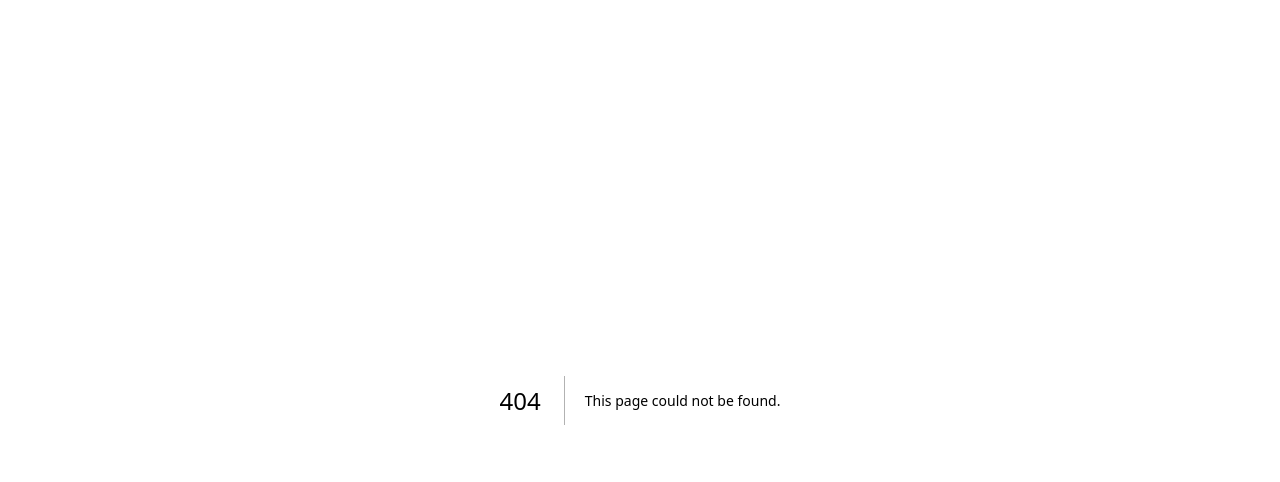
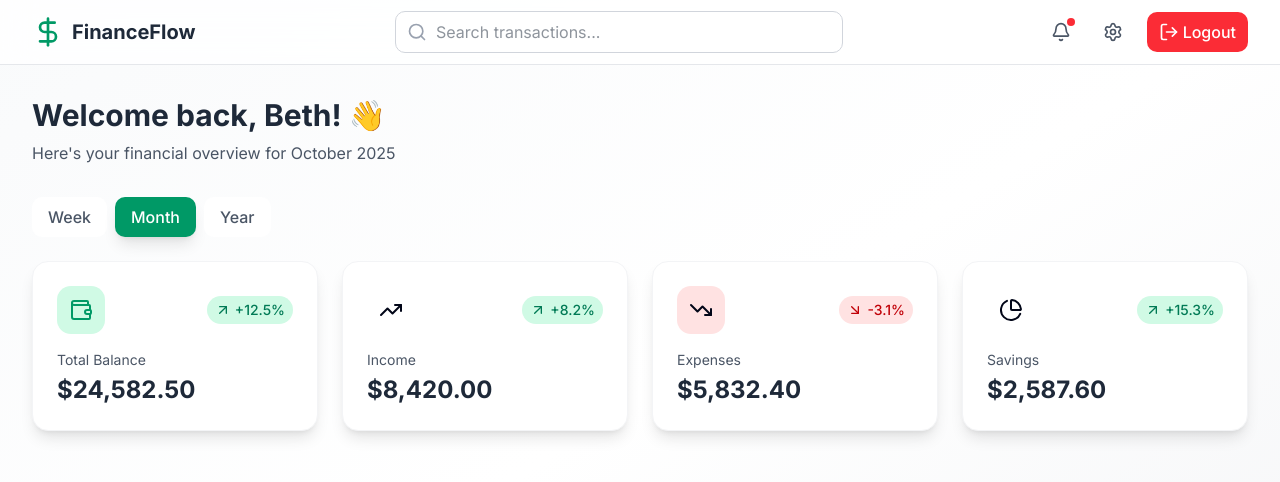
Before and after one commit to owayo-cloud/finance-tracker, a Next.js app in the folder frontend/: page /dashboard in a window 1280 px wide. Before the commit this address had no page. Shown: the top 482 px of the page. Built offline with nearby package versions, Linux system fonts and the light colour scheme; sample sign-in values are in the browser's storage.

Commit message:
added a dummy dashboard page plus a redirect function

```diff
--- /dev/null
+++ b/frontend/app/dashboard/page.tsx
@@ -0,0 +1,271 @@
+"use client";
+import { useState, useEffect } from "react";
+import {
+  DollarSign,
+  TrendingUp,
+  TrendingDown,
+  Wallet,
+  // CreditCard,
+  ArrowUpRight,
+  ArrowDownRight,
+  PieChart,
+  //Calendar,
+  Settings,
+  LogOut,
+  Bell,
+  Search,
+  //Plus,
+  //MoreVertical,
+} from "lucide-react";
+import { useRouter } from "next/navigation";
+
+export default function FinanceDashboard() {
+  const router = useRouter();
+  const [selectedPeriod, setSelectedPeriod] = useState("month");
+
+  // redirect to /auth if not logged in
+  useEffect(() => {
+    const token = localStorage.getItem("access_token");
+    const expiry = localStorage.getItem("token_expiry");
+
+    //no token = redirect
+    if (!token || !expiry || Date.now() / 1000 > Number (expiry)) {
+      localStorage.removeItem("access_token");
+      localStorage.removeItem("token_expiry");
+      window.location.href = "/auth";
+    }
+
+    //check expiry
+    if (expiry) {
+      const expiryTime = parseInt(expiry, 10);
+      const now = Math.floor(Date.now() / 1000);
+
+      // If token expired, clear and redirect
+      if (now >= expiryTime){
+        localStorage.removeItem("access_token");
+        localStorage.removeItem("token_expiry");
+        router.push("/auth");
+        return;
+      }
+    }
+  }, [router]);
+
+  // logout function
+  const handleLogout = () => {
+    localStorage.removeItem("access_token");
+    router.push("/auth"); // instant redirect
+  };
+
+  // Sample data
+  const stats = [
+    {
+      title: "Total Balance",
+      value: "$24,582.50",
+      change: "+12.5%",
+      trend: "up",
+      icon: Wallet,
+      color: "emerald",
+    },
+    {
+      title: "Income",
+      value: "$8,420.00",
+      change: "+8.2%",
+      trend: "up",
+      icon: TrendingUp,
+      color: "blue",
+    },
+    {
+      title: "Expenses",
+      value: "$5,832.40",
+      change: "-3.1%",
+      trend: "down",
+      icon: TrendingDown,
+      color: "red",
+    },
+    {
+      title: "Savings",
+      value: "$2,587.60",
+      change: "+15.3%",
+      trend: "up",
+      icon: PieChart,
+      color: "purple",
+    },
+  ];
+
+  // const recentTransactions = [
+  //   {
+  //     id: 1,
+  //     name: "Salary Payment",
+  //     category: "Income",
+  //     amount: "+$4,200.00",
+  //     date: "Oct 13, 2025",
+  //     type: "income",
+  //     icon: "💼",
+  //   },
+  //   {
+  //     id: 2,
+  //     name: "Grocery Shopping",
+  //     category: "Food & Dining",
+  //     amount: "-$152.30",
+  //     date: "Oct 12, 2025",
+  //     type: "expense",
+  //     icon: "🛒",
+  //   },
+  //   {
+  //     id: 3,
+  //     name: "Netflix Subscription",
+  //     category: "Entertainment",
+  //     amount: "-$15.99",
+  //     date: "Oct 11, 2025",
+  //     type: "expense",
+  //     icon: "🎬",
+  //   },
+  //   {
+  //     id: 4,
+  //     name: "Freelance Project",
+  //     category: "Income",
+  //     amount: "+$850.00",
+  //     date: "Oct 10, 2025",
+  //     type: "income",
+  //     icon: "💻",
+  //   },
+  //   {
+  //     id: 5,
+  //     name: "Electric Bill",
+  //     category: "Utilities",
+  //     amount: "-$89.50",
+  //     date: "Oct 9, 2025",
+  //     type: "expense",
+  //     icon: "⚡",
+  //   },
+  // ];
+
+  // const accounts = [
+  //   { name: "Main Wallet", balance: "$12,450.00", icon: "💳", color: "bg-emerald-500" },
+  //   { name: "Savings", balance: "$8,920.50", icon: "💰", color: "bg-blue-500" },
+  //   { name: "Credit Card", balance: "-$3,788.00", icon: "💎", color: "bg-purple-500" },
+  // ];
+
+  // const budgets = [
+  //   { category: "Food", spent: 580, total: 800, color: "emerald" },
+  //   { category: "Transport", spent: 220, total: 300, color: "blue" },
+  //   { category: "Entertainment", spent: 180, total: 200, color: "purple" },
+  // ];
+
+  return (
+    <div className="min-h-screen bg-gradient-to-br from-gray-50 via-white to-gray-100 dark:from-gray-900 dark:via-gray-800 dark:to-gray-900">
+      {/* Header */}
+      <header className="sticky top-0 z-50 bg-white/80 dark:bg-gray-800/80 backdrop-blur-lg border-b border-gray-200 dark:border-gray-700">
+        <div className="max-w-7xl mx-auto px-4 sm:px-6 lg:px-8">
+          <div className="flex items-center justify-between h-16">
+            {/* Logo */}
+            <div className="flex items-center space-x-2 group cursor-pointer">
+              <DollarSign className="text-emerald-600 dark:text-emerald-400 w-8 h-8 group-hover:rotate-12 transition-transform duration-300" />
+              <h1 className="text-xl font-bold text-gray-800 dark:text-gray-100">
+                FinanceFlow
+              </h1>
+            </div>
+
+            {/* Search Bar */}
+            <div className="hidden md:flex flex-1 max-w-md mx-8">
+              <div className="relative w-full">
+                <Search className="absolute left-3 top-1/2 transform -translate-y-1/2 text-gray-400 w-5 h-5" />
+                <input
+                  type="text"
+                  placeholder="Search transactions..."
+                  className="w-full pl-10 pr-4 py-2 border border-gray-300 dark:border-gray-600 rounded-lg focus:ring-2 focus:ring-emerald-500 dark:focus:ring-emerald-400 outline-none bg-white dark:bg-gray-700 text-gray-800 dark:text-gray-100"
+                />
+              </div>
+            </div>
+
+            {/* Actions */}
+            <div className="flex items-center space-x-4">
+              <button className="p-2 hover:bg-gray-100 dark:hover:bg-gray-700 rounded-lg transition-colors relative">
+                <Bell className="w-5 h-5 text-gray-600 dark:text-gray-300" />
+                <span className="absolute top-1 right-1 w-2 h-2 bg-red-500 rounded-full"></span>
+              </button>
+              <button className="p-2 hover:bg-gray-100 dark:hover:bg-gray-700 rounded-lg transition-colors">
+                <Settings className="w-5 h-5 text-gray-600 dark:text-gray-300" />
+              </button>
+
+              {/* ✅ Logout Button */}
+              <button
+                onClick={handleLogout}
+                className="flex items-center space-x-1 px-3 py-2 bg-red-500 hover:bg-red-600 text-white rounded-lg font-medium transition-all duration-200"
+              >
+                <LogOut className="w-5 h-5" />
+                <span>Logout</span>
+              </button>
+            </div>
+          </div>
+        </div>
+      </header>
+
+      {/* Main Content */}
+      <main className="max-w-7xl mx-auto px-4 sm:px-6 lg:px-8 py-8">
+        {/* Welcome Section */}
+        <div className="mb-8">
+          <h2 className="text-3xl font-bold text-gray-800 dark:text-gray-100 mb-2">
+            Welcome back, Beth! 👋
+          </h2>
+          <p className="text-gray-600 dark:text-gray-400">
+            Here&apos;s your financial overview for October 2025
+          </p>
+        </div>
+
+        {/* Period Selector */}
+        <div className="flex items-center space-x-2 mb-6">
+          {["week", "month", "year"].map((period) => (
+            <button
+              key={period}
+              onClick={() => setSelectedPeriod(period)}
+              className={`px-4 py-2 rounded-lg font-medium transition-all duration-200 ${
+                selectedPeriod === period
+                  ? "bg-emerald-600 text-white shadow-lg"
+                  : "bg-white dark:bg-gray-800 text-gray-600 dark:text-gray-300 hover:bg-gray-100 dark:hover:bg-gray-700"
+              }`}
+            >
+              {period.charAt(0).toUpperCase() + period.slice(1)}
+            </button>
+          ))}
+        </div>
+
+        {/* Stats Grid */}
+        <div className="grid grid-cols-1 md:grid-cols-2 lg:grid-cols-4 gap-6 mb-8">
+          {stats.map((stat, index) => (
+            <div
+              key={index}
+              className="bg-white dark:bg-gray-800 rounded-2xl p-6 shadow-lg hover:shadow-xl transition-all duration-300 border border-gray-100 dark:border-gray-700 group hover:-translate-y-1"
+            >
+              <div className="flex items-center justify-between mb-4">
+                <div className={`p-3 rounded-xl bg-${stat.color}-100 dark:bg-${stat.color}-900/30`}>
+                  <stat.icon className={`w-6 h-6 text-${stat.color}-600 dark:text-${stat.color}-400`} />
+                </div>
+                <div
+                  className={`flex items-center space-x-1 px-2 py-1 rounded-full text-sm font-medium ${
+                    stat.trend === "up"
+                      ? "bg-emerald-100 text-emerald-700 dark:bg-emerald-900/30 dark:text-emerald-400"
+                      : "bg-red-100 text-red-700 dark:bg-red-900/30 dark:text-red-400"
+                  }`}
+                >
+                  {stat.trend === "up" ? (
+                    <ArrowUpRight className="w-4 h-4" />
+                  ) : (
+                    <ArrowDownRight className="w-4 h-4" />
+                  )}
+                  <span>{stat.change}</span>
+                </div>
+              </div>
+              <p className="text-gray-600 dark:text-gray-400 text-sm mb-1">{stat.title}</p>
+              <p className="text-2xl font-bold text-gray-800 dark:text-gray-100">
+                {stat.value}
+              </p>
+            </div>
+          ))}
+        </div>
+
+        {/* ✅ (Rest of your transactions, budgets, accounts remains unchanged) */}
+      </main>
+    </div>
+  );
+}
```
